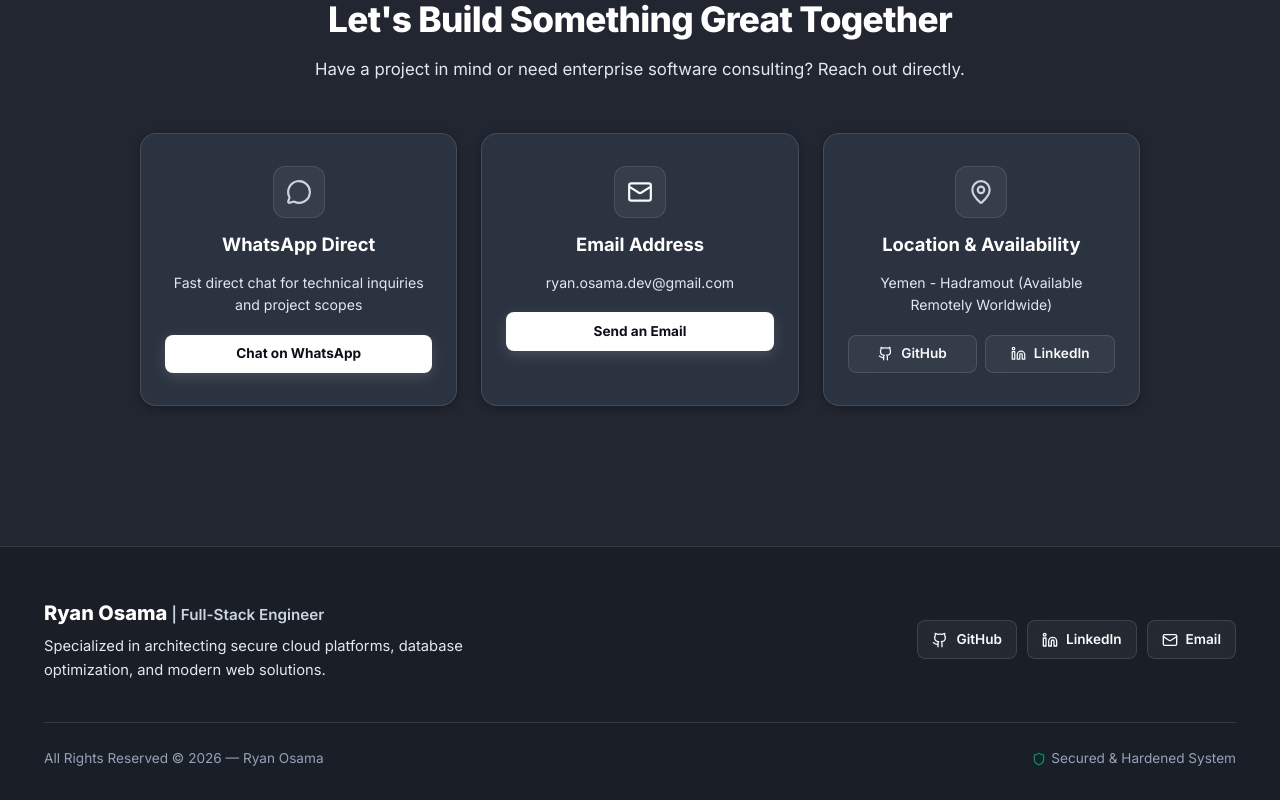
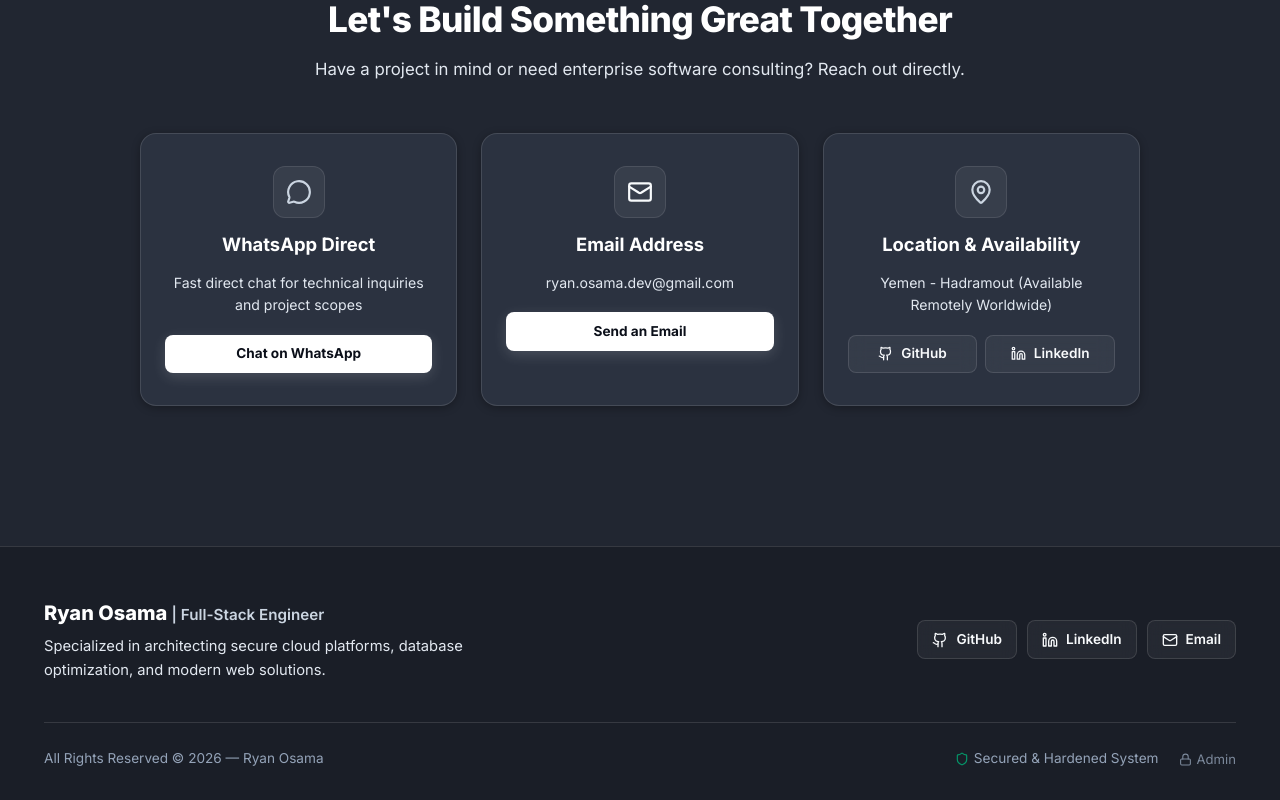
Before and after one commit to RyanOsama/ryan-osama-portfolio, a Next.js app: page / in a window 1280 px wide. Shown: the part 4022-4822 px from the top of the page. Built offline with nearby package versions, Linux system fonts and the light colour scheme; no server answers; the database is empty.

Commit message:
feat(nav): add direct admin dashboard link to footer

```diff
--- a/src/components/Footer.tsx
+++ b/src/components/Footer.tsx
@@ -1,7 +1,8 @@
 'use client';
 
 import React from 'react';
-import { Mail, Shield } from 'lucide-react';
+import Link from 'next/link';
+import { Mail, Shield, Lock } from 'lucide-react';
 import { GithubIcon, LinkedinIcon } from './Icons';
 import { useLanguage } from '@/context/LanguageContext';
 
@@ -95,10 +96,35 @@ export function Footer({ settings }: FooterProps) {
           <div>
             {t.footer.rights} {new Date().getFullYear()} — Ryan Osama
           </div>
-          <div style={{ display: 'flex', alignItems: 'center', gap: '15px' }}>
+          <div style={{ display: 'flex', alignItems: 'center', gap: '20px' }}>
             <span style={{ display: 'flex', alignItems: 'center', gap: '5px' }}>
               <Shield size={14} color="#059669" /> {t.footer.securedSystem}
             </span>
+            <Link
+              href="/admin/login"
+              style={{
+                color: 'var(--text-muted)',
+                textDecoration: 'none',
+                display: 'inline-flex',
+                alignItems: 'center',
+                gap: '5px',
+                fontSize: '0.82rem',
+                opacity: 0.8,
+                transition: 'opacity 0.2s ease, color 0.2s ease',
+              }}
+              onMouseEnter={(e) => {
+                e.currentTarget.style.opacity = '1';
+                e.currentTarget.style.color = '#38bdf8';
+              }}
+              onMouseLeave={(e) => {
+                e.currentTarget.style.opacity = '0.8';
+                e.currentTarget.style.color = 'var(--text-muted)';
+              }}
+              title={lang === 'ar' ? 'دخول لوحة التحكم' : 'Admin Login'}
+            >
+              <Lock size={13} />
+              <span>{lang === 'ar' ? 'لوحة التحكم' : 'Admin'}</span>
+            </Link>
           </div>
         </div>
       </div>
```
